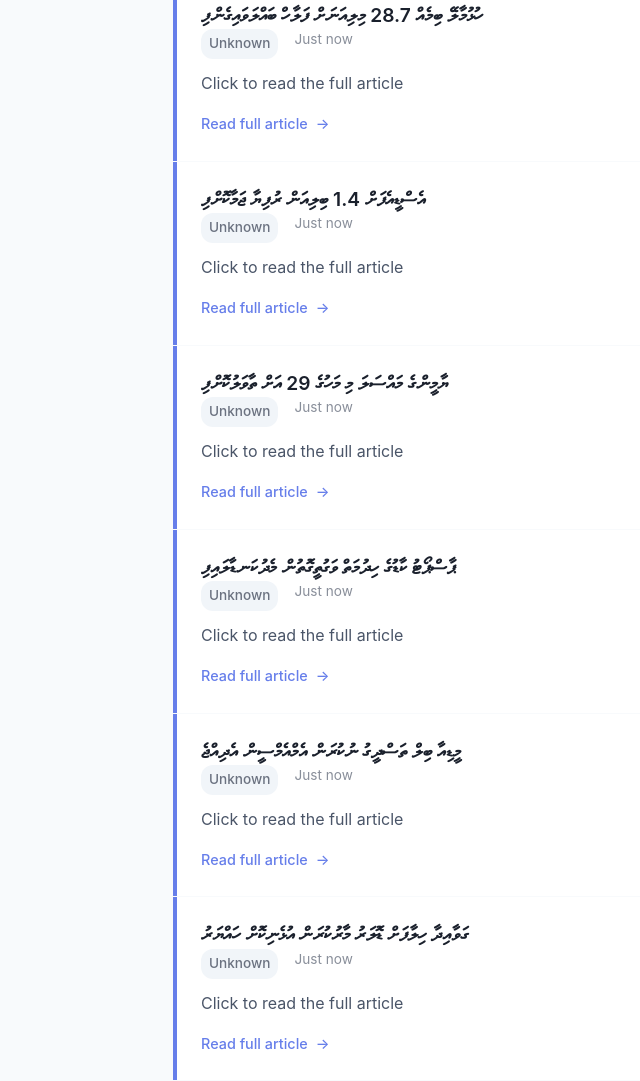
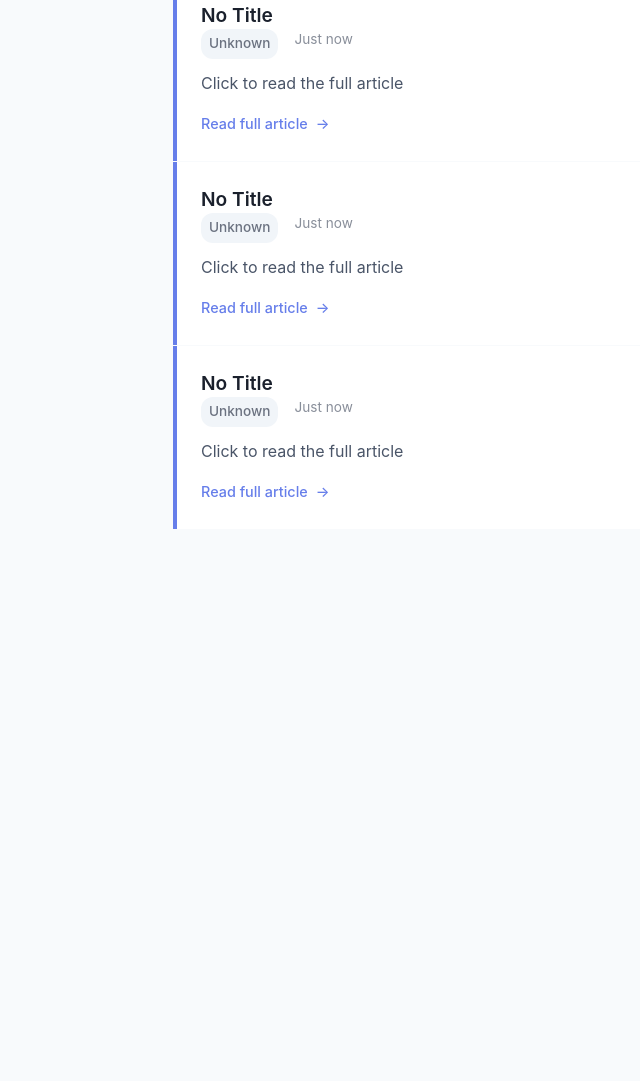
Before and after one commit to ifavaz/ifavaz.github.io, a plain HTML site: page index.html in a window 1280 px wide. Shown: the part 1402-2483 px from the top of the page, without its empty margins (67-707 px from the left). After the commit the page ends 1932 px from the top, so only its background shows below. Drawn offline with Linux system fonts and the light colour scheme.

Commit message:
Update news articles - 9/17/2025, 8:04:27 PM

```diff
--- a/index.html
+++ b/index.html
@@ -226,7 +226,7 @@
     <div class="container">
         <header class="header">
             <h1>📰 My News Reader</h1>
-            <div class="last-updated">Last updated: <span id="lastUpdated">9/17/2025, 2:51:03 PM</span></div>
+            <div class="last-updated">Last updated: <span id="lastUpdated">9/17/2025, 3:04:24 PM</span></div>
         </header>
 
         <div class="search-bar">
@@ -239,7 +239,7 @@
         </div>
 
         <div class="stats">
-            <span id="articleCount">12</span> articles found
+            <span id="articleCount">9</span> articles found
         </div>
 
         <div class="loading" id="loading">
@@ -250,9 +250,9 @@
         <div class="articles-container" id="articlesContainer">
             <!-- Sample articles - replace with your n8n generated content -->
 
-    <article class="article-card" data-title="މަޝްއަރު ޓުއާސްގެ ވެރިޔާ ތިން އަހަރަށް ޖަލަށް unknown" data-source="unknown" data-content="މަޝްއަރު ޓުއާސްގެ ވެރިޔާ ތިން އަހަރަށް ޖަލަށް">
-        <a href="https://mihaaru.com/news/149435" class="article-title" target="_blank">
-            މަޝްއަރު ޓުއާސްގެ ވެރިޔާ ތިން އަހަރަށް ޖަލަށް
+    <article class="article-card" data-title="no title unknown" data-source="unknown" data-content="no title">
+        <a href="#" class="article-title" target="_blank">
+            No Title
         </a>
         <div class="article-meta">
             <span class="article-source">Unknown</span>
@@ -261,12 +261,12 @@
         <div class="article-summary">
             Click to read the full article
         </div>
-        <a href="https://mihaaru.com/news/149435" class="read-more" target="_blank">Read full article</a>
+        <a href="#" class="read-more" target="_blank">Read full article</a>
     </article>
 
-    <article class="article-card" data-title="ކޮމެޓީތަކުގެ މަސައްކަތަށް ހުރަސްއަޅާނަމަ ފިޔަވަޅު އަޅަނީ unknown" data-source="unknown" data-content="ކޮމެޓީތަކުގެ މަސައްކަތަށް ހުރަސްއަޅާނަމަ ފިޔަވަޅު އަޅަނީ">
-        <a href="https://mihaaru.com/news/149431" class="article-title" target="_blank">
-            ކޮމެޓީތަކުގެ މަސައްކަތަށް ހުރަސްއަޅާނަމަ ފިޔަވަޅު އަޅަނީ
+    <article class="article-card" data-title="no title unknown" data-source="unknown" data-content="no title">
+        <a href="#" class="article-title" target="_blank">
+            No Title
         </a>
         <div class="article-meta">
             <span class="article-source">Unknown</span>
@@ -275,12 +275,12 @@
         <div class="article-summary">
             Click to read the full article
         </div>
-        <a href="https://mihaaru.com/news/149431" class="read-more" target="_blank">Read full article</a>
+        <a href="#" class="read-more" target="_blank">Read full article</a>
     </article>
 
-    <article class="article-card" data-title="ނޭޝަނަލް ސާވިސްގެ ތަމްރީނަށް 340 މީހުން ފުރައިފި unknown" data-source="unknown" data-content="ނޭޝަނަލް ސާވިސްގެ ތަމްރީނަށް 340 މީހުން ފުރައިފި">
-        <a href="https://mihaaru.com/news/149433" class="article-title" target="_blank">
-            ނޭޝަނަލް ސާވިސްގެ ތަމްރީނަށް 340 މީހުން ފުރައިފި
+    <article class="article-card" data-title="no title unknown" data-source="unknown" data-content="no title">
+        <a href="#" class="article-title" target="_blank">
+            No Title
         </a>
         <div class="article-meta">
             <span class="article-source">Unknown</span>
@@ -289,12 +289,12 @@
         <div class="article-summary">
             Click to read the full article
         </div>
-        <a href="https://mihaaru.com/news/149433" class="read-more" target="_blank">Read full article</a>
+        <a href="#" class="read-more" target="_blank">Read full article</a>
     </article>
 
-    <article class="article-card" data-title=""ގައުމު އޮތީ ބޮޑެތި އިނާޔަތްތައް ދެވޭ ހާލަތަކު ނޫން" unknown" data-source="unknown" data-content=""ގައުމު އޮތީ ބޮޑެތި އިނާޔަތްތައް ދެވޭ ހާލަތަކު ނޫން"">
-        <a href="https://mihaaru.com/news/149439" class="article-title" target="_blank">
-            "ގައުމު އޮތީ ބޮޑެތި އިނާޔަތްތައް ދެވޭ ހާލަތަކު ނޫން"
+    <article class="article-card" data-title="no title unknown" data-source="unknown" data-content="no title">
+        <a href="#" class="article-title" target="_blank">
+            No Title
         </a>
         <div class="article-meta">
             <span class="article-source">Unknown</span>
@@ -303,12 +303,12 @@
         <div class="article-summary">
             Click to read the full article
         </div>
-        <a href="https://mihaaru.com/news/149439" class="read-more" target="_blank">Read full article</a>
+        <a href="#" class="read-more" target="_blank">Read full article</a>
     </article>
 
-    <article class="article-card" data-title="މުޒާހަރާގައި ފުލުހުން އަމަލުކުރި ގޮތް އެންއައިސީއަށް unknown" data-source="unknown" data-content="މުޒާހަރާގައި ފުލުހުން އަމަލުކުރި ގޮތް އެންއައިސީއަށް">
-        <a href="https://mihaaru.com/news/149438" class="article-title" target="_blank">
-            މުޒާހަރާގައި ފުލުހުން އަމަލުކުރި ގޮތް އެންއައިސީއަށް
+    <article class="article-card" data-title="no title unknown" data-source="unknown" data-content="no title">
+        <a href="#" class="article-title" target="_blank">
+            No Title
         </a>
         <div class="article-meta">
             <span class="article-source">Unknown</span>
@@ -317,12 +317,12 @@
         <div class="article-summary">
             Click to read the full article
         </div>
-        <a href="https://mihaaru.com/news/149438" class="read-more" target="_blank">Read full article</a>
+        <a href="#" class="read-more" target="_blank">Read full article</a>
     </article>
 
-    <article class="article-card" data-title="މީޑިއާ ބިލްގެ މައްސަލަ އެމްޑީޕީން ސުޕްރީމްކޯޓަށް unknown" data-source="unknown" data-content="މީޑިއާ ބިލްގެ މައްސަލަ އެމްޑީޕީން ސުޕްރީމްކޯޓަށް">
-        <a href="https://mihaaru.com/news/149441" class="article-title" target="_blank">
-            މީޑިއާ ބިލްގެ މައްސަލަ އެމްޑީޕީން ސުޕްރީމްކޯޓަށް
+    <article class="article-card" data-title="no title unknown" data-source="unknown" data-content="no title">
+        <a href="#" class="article-title" target="_blank">
+            No Title
         </a>
         <div class="article-meta">
             <span class="article-source">Unknown</span>
@@ -331,12 +331,12 @@
         <div class="article-summary">
             Click to read the full article
         </div>
-        <a href="https://mihaaru.com/news/149441" class="read-more" target="_blank">Read full article</a>
+        <a href="#" class="read-more" target="_blank">Read full article</a>
     </article>
 
-    <article class="article-card" data-title="ހުޅުމާލޭ ބިމެއް 28.7 މިލިއަނަށް ފަލާހް ބައްލަވައިގެންފި unknown" data-source="unknown" data-content="ހުޅުމާލޭ ބިމެއް 28.7 މިލިއަނަށް ފަލާހް ބައްލަވައިގެންފި">
-        <a href="https://mihaaru.com/news/149440" class="article-title" target="_blank">
-            ހުޅުމާލޭ ބިމެއް 28.7 މިލިއަނަށް ފަލާހް ބައްލަވައިގެންފި
+    <article class="article-card" data-title="no title unknown" data-source="unknown" data-content="no title">
+        <a href="#" class="article-title" target="_blank">
+            No Title
         </a>
         <div class="article-meta">
             <span class="article-source">Unknown</span>
@@ -345,12 +345,12 @@
         <div class="article-summary">
             Click to read the full article
         </div>
-        <a href="https://mihaaru.com/news/149440" class="read-more" target="_blank">Read full article</a>
+        <a href="#" class="read-more" target="_blank">Read full article</a>
     </article>
 
-    <article class="article-card" data-title="އެސްޑީއެފަށް 1.4 ބިލިއަން ރުފިޔާ ޖަމާކޮށްފި unknown" data-source="unknown" data-content="އެސްޑީއެފަށް 1.4 ބިލިއަން ރުފިޔާ ޖަމާކޮށްފި">
-        <a href="https://mihaaru.com/business/149423" class="article-title" target="_blank">
-            އެސްޑީއެފަށް 1.4 ބިލިއަން ރުފިޔާ ޖަމާކޮށްފި
+    <article class="article-card" data-title="no title unknown" data-source="unknown" data-content="no title">
+        <a href="#" class="article-title" target="_blank">
+            No Title
         </a>
         <div class="article-meta">
             <span class="article-source">Unknown</span>
@@ -359,12 +359,12 @@
         <div class="article-summary">
             Click to read the full article
         </div>
-        <a href="https://mihaaru.com/business/149423" class="read-more" target="_blank">Read full article</a>
+        <a href="#" class="read-more" target="_blank">Read full article</a>
     </article>
 
-    <article class="article-card" data-title="ޔާމީންގެ މައްސަލަ މި މަހުގެ 29 އަށް ތާވަލުކޮށްފި unknown" data-source="unknown" data-content="ޔާމީންގެ މައްސަލަ މި މަހުގެ 29 އަށް ތާވަލުކޮށްފި">
-        <a href="https://mihaaru.com/news/149427" class="article-title" target="_blank">
-            ޔާމީންގެ މައްސަލަ މި މަހުގެ 29 އަށް ތާވަލުކޮށްފި
+    <article class="article-card" data-title="no title unknown" data-source="unknown" data-content="no title">
+        <a href="#" class="article-title" target="_blank">
+            No Title
         </a>
         <div class="article-meta">
             <span class="article-source">Unknown</span>
@@ -373,49 +373,7 @@
         <div class="article-summary">
             Click to read the full article
         </div>
-        <a href="https://mihaaru.com/news/149427" class="read-more" target="_blank">Read full article</a>
-    </article>
-
-    <article class="article-card" data-title="ޕާސްޕޯޓު ކާޑުގެ ހިދުމަތް ވަގުތީގޮތުން މެދުކަނޑާލައިފި unknown" data-source="unknown" data-content="ޕާސްޕޯޓު ކާޑުގެ ހިދުމަތް ވަގުތީގޮތުން މެދުކަނޑާލައިފި">
-        <a href="https://mihaaru.com/news/149434" class="article-title" target="_blank">
-            ޕާސްޕޯޓު ކާޑުގެ ހިދުމަތް ވަގުތީގޮތުން މެދުކަނޑާލައިފި
-        </a>
-        <div class="article-meta">
-            <span class="article-source">Unknown</span>
-            <span class="article-date">Just now</span>
-        </div>
-        <div class="article-summary">
-            Click to read the full article
-        </div>
-        <a href="https://mihaaru.com/news/149434" class="read-more" target="_blank">Read full article</a>
-    </article>
-
-    <article class="article-card" data-title="މީޑިއާ ބިލް ތަސްދީގު ނުކުރަން އެމްއެމްސީން އެދިއްޖެ unknown" data-source="unknown" data-content="މީޑިއާ ބިލް ތަސްދީގު ނުކުރަން އެމްއެމްސީން އެދިއްޖެ">
-        <a href="https://mihaaru.com/news/149443" class="article-title" target="_blank">
-            މީޑިއާ ބިލް ތަސްދީގު ނުކުރަން އެމްއެމްސީން އެދިއްޖެ
-        </a>
-        <div class="article-meta">
-            <span class="article-source">Unknown</span>
-            <span class="article-date">Just now</span>
-        </div>
-        <div class="article-summary">
-            Click to read the full article
-        </div>
-        <a href="https://mihaaru.com/news/149443" class="read-more" target="_blank">Read full article</a>
-    </article>
-
-    <article class="article-card" data-title="ގަވާއިދާ ހިލާފަށް ޑޮލަރު މާރުކުރަން އުޅެނިކޮށް ހައްޔަރު unknown" data-source="unknown" data-content="ގަވާއިދާ ހިލާފަށް ޑޮލަރު މާރުކުރަން އުޅެނިކޮށް ހައްޔަރު">
-        <a href="https://mihaaru.com/news/149429" class="article-title" target="_blank">
-            ގަވާއިދާ ހިލާފަށް ޑޮލަރު މާރުކުރަން އުޅެނިކޮށް ހައްޔަރު
-        </a>
-        <div class="article-meta">
-            <span class="article-source">Unknown</span>
-            <span class="article-date">Just now</span>
-        </div>
-        <div class="article-summary">
-            Click to read the full article
-        </div>
-        <a href="https://mihaaru.com/news/149429" class="read-more" target="_blank">Read full article</a>
+        <a href="#" class="read-more" target="_blank">Read full article</a>
     </article>
 
         </div>
```
